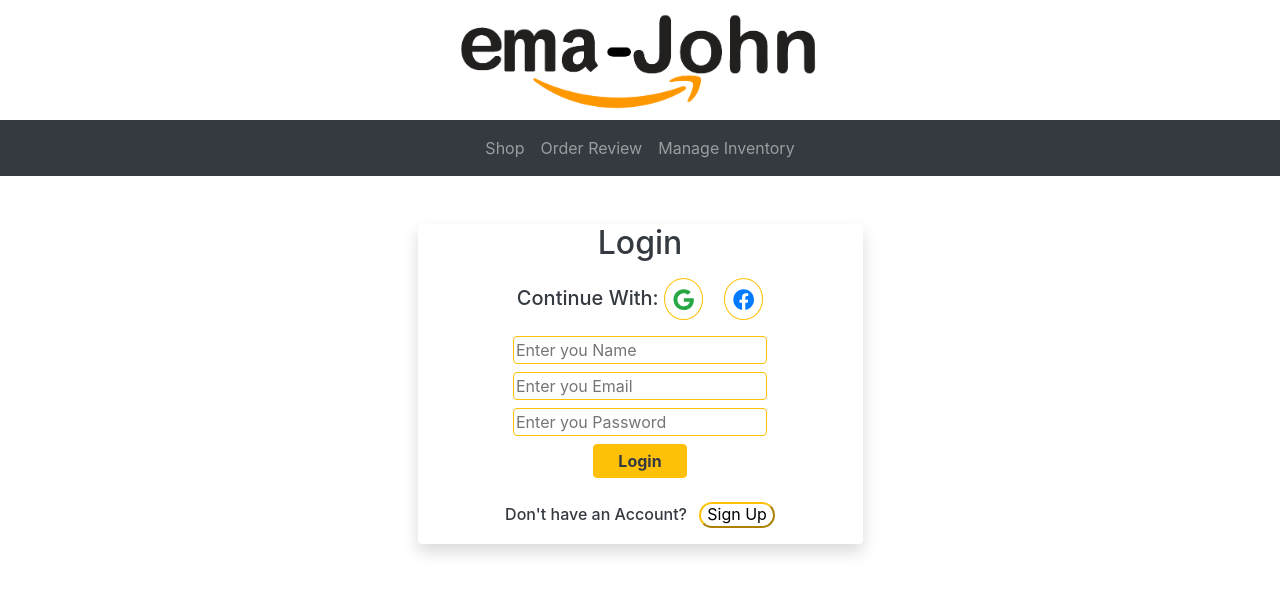
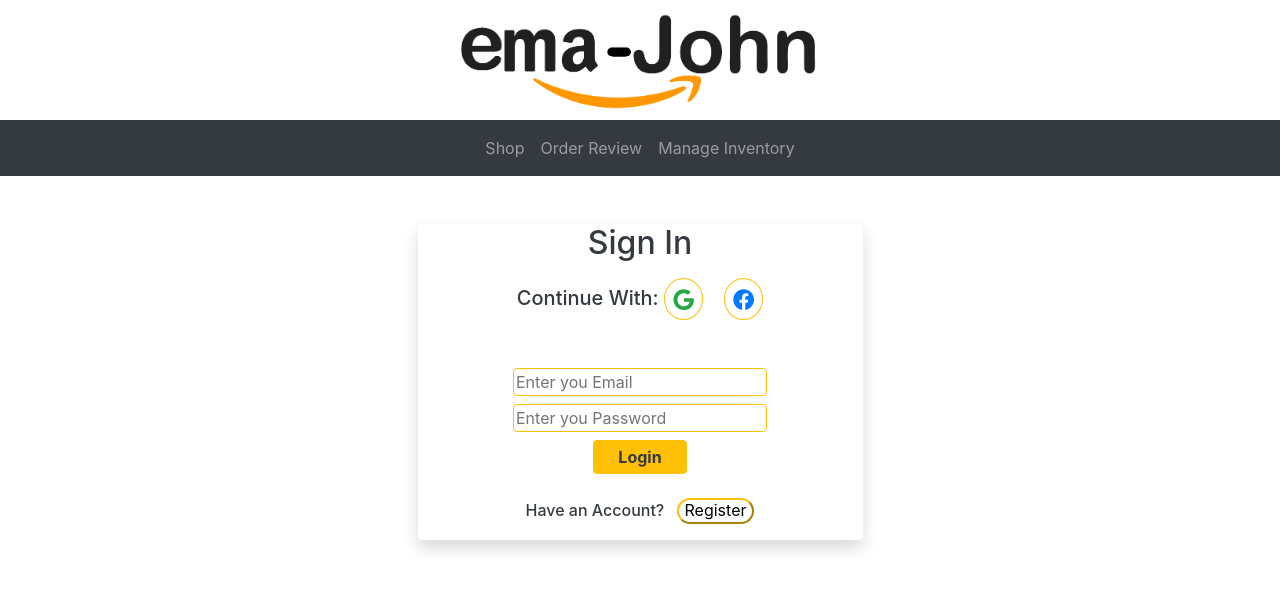
Before and after one commit to MinhazulAbedinMithu/ema-john-ecommerce, a React (Create React App) app: page /login in a window 1280 px wide. Shown: the top 594 px of the page. Built offline with nearby package versions, Linux system fonts and the light colour scheme.

Commit message:
Login component completed

```diff
--- a/src/components/Login/Login.js
+++ b/src/components/Login/Login.js
@@ -3,7 +3,15 @@ import { FontAwesomeIcon } from "@fortawesome/react-fontawesome";
 import { faGoogle, faFacebook } from "@fortawesome/free-brands-svg-icons";
 import { initializeApp } from "firebase/app";
 import firebaseConfig from "./firebase.config";
-import { getAuth, signInWithPopup, GoogleAuthProvider } from "firebase/auth";
+import {
+	getAuth,
+	signInWithPopup,
+	GoogleAuthProvider,
+	FacebookAuthProvider,
+	createUserWithEmailAndPassword,
+	signInWithEmailAndPassword,
+	signOut
+} from "firebase/auth";
 const app = initializeApp(firebaseConfig);
 const Login = () => {
 	const [isNewUser, setIsNewUser] = useState(false);
@@ -19,6 +27,8 @@ const Login = () => {
 
 	const auth = getAuth();
 	const googleProvider = new GoogleAuthProvider();
+	const facebookProvider = new FacebookAuthProvider();
+
 	const handleGoogleSignIn = (auth, provider) => {
 		signInWithPopup(auth, provider)
 			.then((result) => {
@@ -30,20 +40,68 @@ const Login = () => {
 					photo: photoURL,
 				};
 				setUser(signedInUser);
+				setIsNewUser(true);
+				console.log(isNewUser);
 			})
 			.catch((error) => {
 				console.log(error.message);
 			});
 	};
-	const handleFacebookSignIn = () => {};
+
+	const handleFacebookSignIn = (auth, provider) => {
+		signInWithPopup(auth, provider)
+		.then((result) => {
+			console.log(result);
+		})
+	};
+
 	const handleOnBlur = (e) => {
 		let isFieldValid = true;
 		const [name, value] = [e.target.name, e.target.value];
-		isFieldValid = name === "name" && /(\S.{2,})/.test(value);
-		isFieldValid = name === "email" && /\S+@\S+\.\S+/.test(value);
-		isFieldValid = name === "password" && /((?=.*\d)(\S).{6,})/.test(value);
+		if (name === "name") isFieldValid = /\S/.test(value);
+		if (name === "email") isFieldValid = /\S+@\S+\.\S+/.test(value);
+		if (name === "password") isFieldValid = /((?=.*\d)(\S).{6,})/.test(value);
+
+		const validUser = { ...user };
+		if (isFieldValid) {
+			validUser[name] = value;
+		}
+		setUser(validUser);
 	};
-	const handleSubmit = () => {};
+
+	const handleSubmit = (e) => {
+		if (isNewUser && user.email && user.password) {
+			createUserWithEmailAndPassword(auth, user.email, user.password)
+				.then((result) => {
+					const user = result.user;
+					console.log(user);
+				})
+				.catch((error) => {
+					console.log(error.message);
+				});
+		}
+		if (!isNewUser && user.email && user.password) {
+			signInWithEmailAndPassword(auth, user.email, user.password)
+				.then((result) => {
+					const user = result.user;
+					console.log(user);
+				})
+				.catch((error) => {
+					console.log(error.message);
+				});
+		}
+		e.target.reset();
+		e.preventDefault();
+	};
+
+	const handleSignOut = () => {
+		signOut(auth).then(() => {
+			console.log("Sign-out successful.");
+		}).catch((error) => {
+			console.log(error.message);
+		});
+	}
+
 	return (
 		<div className="container">
 			{" "}
@@ -53,7 +111,9 @@ const Login = () => {
 					{" "}
 					<div className="bg-white text-dark rounded shadow">
 						{" "}
-						<h2 className="text-center">Login</h2>{" "}
+						<h2 className="text-center">
+							{isNewUser ? "Sign Up" : "Sign In"}
+						</h2>{" "}
 						<div className="form-area">
 							{" "}
 							<div className="continue-box text-center my-3">
@@ -66,7 +126,7 @@ const Login = () => {
 									{" "}
 									<FontAwesomeIcon icon={faGoogle} size="lg" />{" "}
 								</button>{" "}
-								<button className="ml-2 bg-transparent border border-warning rounded-circle display-5 p-2 text-primary">
+								<button className="ml-2 bg-transparent border border-warning rounded-circle display-5 p-2 text-primary" onClick={() => handleFacebookSignIn(auth, facebookProvider)} >
 									{" "}
 									<FontAwesomeIcon icon={faFacebook} size="lg" />{" "}
 								</button>{" "}
@@ -75,6 +135,7 @@ const Login = () => {
 								{" "}
 								<form action="" onSubmit={handleSubmit}>
 									{" "}
+									{isNewUser && (
 										<input
 											type="text"
 											name="name"
@@ -83,7 +144,9 @@ const Login = () => {
 											className="border border-3 border-warning rounded"
 											onBlur={handleOnBlur}
 											required
-									/>{" "}
+										/>
+									)}{" "}
+									<br />
 									<input
 										type="email"
 										name="email"
@@ -93,6 +156,7 @@ const Login = () => {
 										onBlur={handleOnBlur}
 										required
 									/>{" "}
+									<br />
 									<input
 										type="password"
 										name="password"
@@ -102,6 +166,7 @@ const Login = () => {
 										onBlur={handleOnBlur}
 										required
 									/>{" "}
+									<br />
 									<input
 										type="submit"
 										name="submit"
@@ -115,10 +180,9 @@ const Login = () => {
 								{" "}
 								<h6>
 									{" "}
-									<span>Don't have an Account?</span>{" "}
-									<button className="ml-2 border-1 border-warning rounded-pill bg-transparent">
-										{" "}
-										Sign Up{" "}
+									<span>{isNewUser ? "Don't have an Account?" : "Have an Account?"}</span>{" "}
+									<button className="ml-2 border-1 border-warning rounded-pill bg-transparent" onClick={() => setIsNewUser(!isNewUser)}>
+										{isNewUser ? "Login" : "Register"}
 									</button>{" "}
 								</h6>{" "}
 							</div>{" "}
```
Lines whose indentation alone changed are shown as unchanged.
